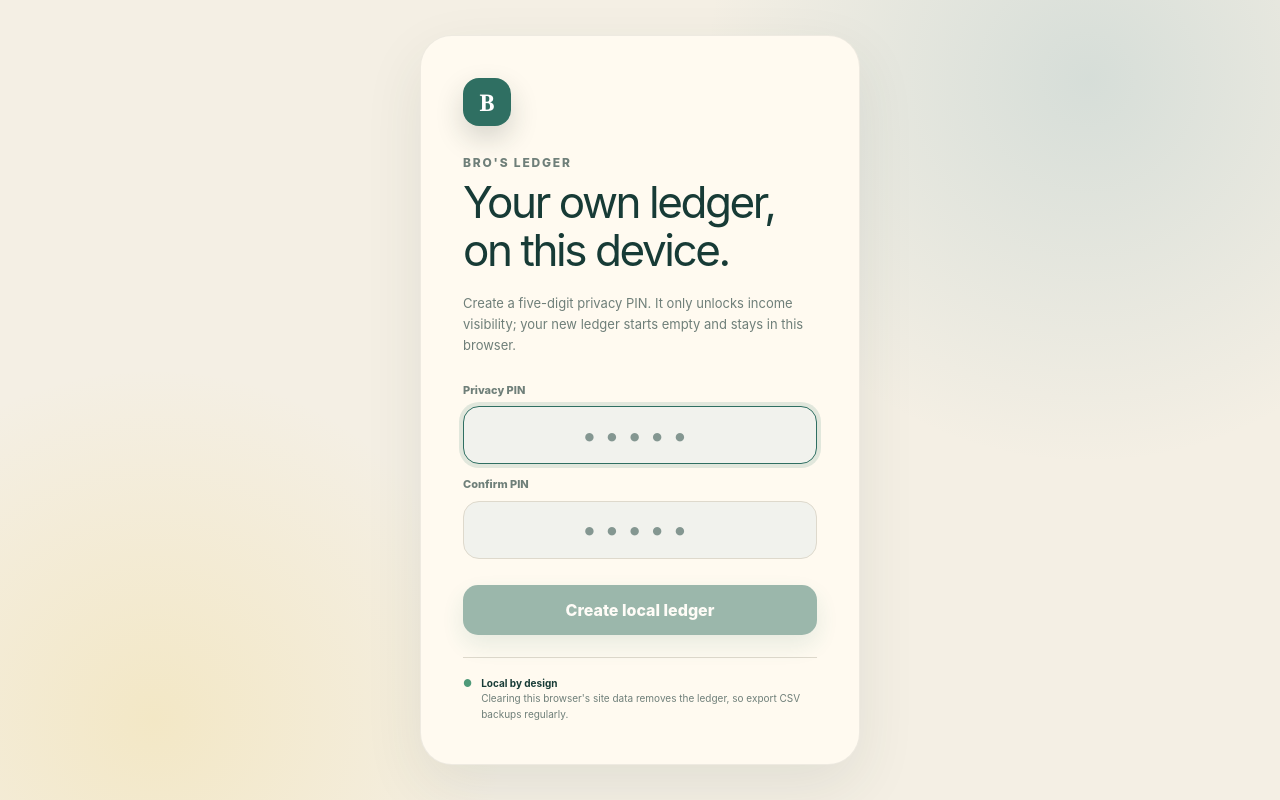
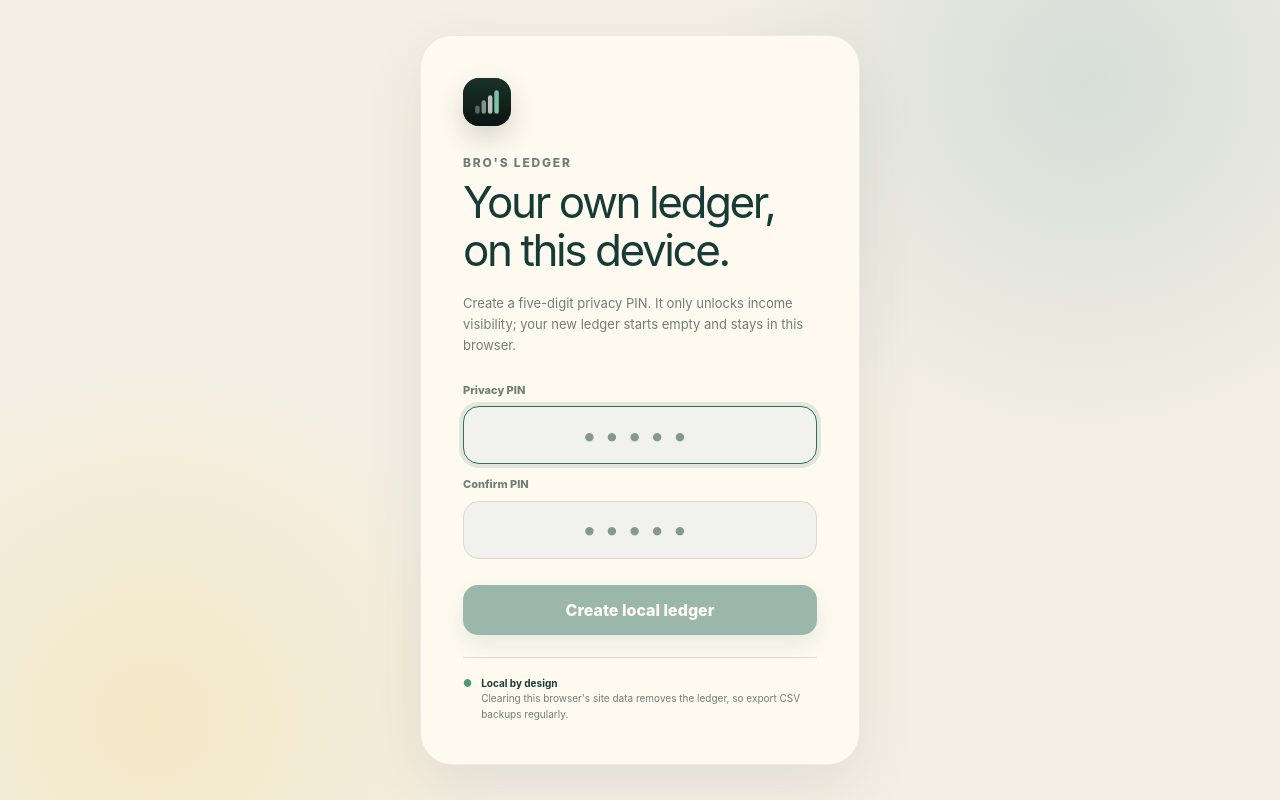
Before and after one commit to Arthur-Blackwood/Bros-Ledger, a Next.js app: page / in a window 1280 px wide. Built offline with nearby package versions, Linux system fonts and the light colour scheme.

Commit message:
Use the real app mark in the header and auth screens

```diff
--- a/app/ledger-app.tsx
+++ b/app/ledger-app.tsx
@@ -1,6 +1,6 @@
 "use client";
 
-import { FormEvent, KeyboardEvent as ReactKeyboardEvent, PointerEvent as ReactPointerEvent, ReactNode, useEffect, useLayoutEffect, useMemo, useRef, useState } from "react";
+import { FormEvent, KeyboardEvent as ReactKeyboardEvent, PointerEvent as ReactPointerEvent, ReactNode, useEffect, useId, useLayoutEffect, useMemo, useRef, useState } from "react";
 
 type Transaction = {
   id: string;
@@ -494,7 +494,7 @@ export function LedgerApp() {
     <main className="app-shell">
       <aside className="sidebar">
         <button className="brand" onClick={() => setView("overview")} aria-label="Go to overview">
-          <span className="brand-mark">B</span><span>Bro&apos;s Ledger</span>
+          <BrandMark className="brand-mark" /><span>Bro&apos;s Ledger</span>
         </button>
         <nav className="main-nav" aria-label="Main navigation">
           <NavItem active={view === "overview"} icon="⌂" label="Today" onClick={() => setView("overview")} />
@@ -946,7 +946,7 @@ function TransactionsPanel({ groups, focusDate, currency, categoryEmoji, onEdit,
 }
 
 function AuthLoading() {
-  return <main className="auth-shell"><div className="auth-card auth-loading"><span className="auth-mark">B</span><p>Opening your local ledger…</p></div></main>;
+  return <main className="auth-shell"><div className="auth-card auth-loading"><BrandMark className="auth-mark" /><p>Opening your local ledger…</p></div></main>;
 }
 
 function PrivacyPinSetup({ onCreated }: { onCreated: () => void }) {
@@ -967,7 +967,7 @@ function PrivacyPinSetup({ onCreated }: { onCreated: () => void }) {
 
   return <main className="auth-shell">
     <section className="auth-card">
-      <div className="auth-mark">B</div>
+      <BrandMark className="auth-mark" />
       <p className="eyebrow">Bro&apos;s Ledger</p>
       <h1>Your own ledger,<br />on this device.</h1>
       <p className="auth-copy">Create a five-digit privacy PIN. It only unlocks income visibility; your new ledger starts empty and stays in this browser.</p>
@@ -1324,3 +1324,22 @@ function buildDonut(entries: [string, number][]) {
   });
   return `conic-gradient(${segments.join(", ")})`;
 }
+
+function BrandMark({ className }: { className: string }) {
+  const groundId = `brand-mark-${useId().replace(/:/g, "")}`;
+  return (
+    <svg className={className} viewBox="0 0 512 512" role="img" aria-label="Bro&apos;s Ledger">
+      <defs>
+        <linearGradient id={groundId} x1="0" y1="0" x2="0" y2="1">
+          <stop offset="0" stopColor="#1a312a" />
+          <stop offset="1" stopColor="#0b1512" />
+        </linearGradient>
+      </defs>
+      <rect width="512" height="512" rx="112" fill={`url(#${groundId})`} />
+      <rect x="130" y="292" width="48" height="88" rx="24" fill="#eaf1eb" opacity=".34" />
+      <rect x="198" y="238" width="48" height="142" rx="24" fill="#eaf1eb" opacity=".54" />
+      <rect x="266" y="184" width="48" height="196" rx="24" fill="#eaf1eb" opacity=".78" />
+      <rect x="334" y="130" width="48" height="250" rx="24" fill="#7fc4a2" />
+    </svg>
+  );
+}
```
